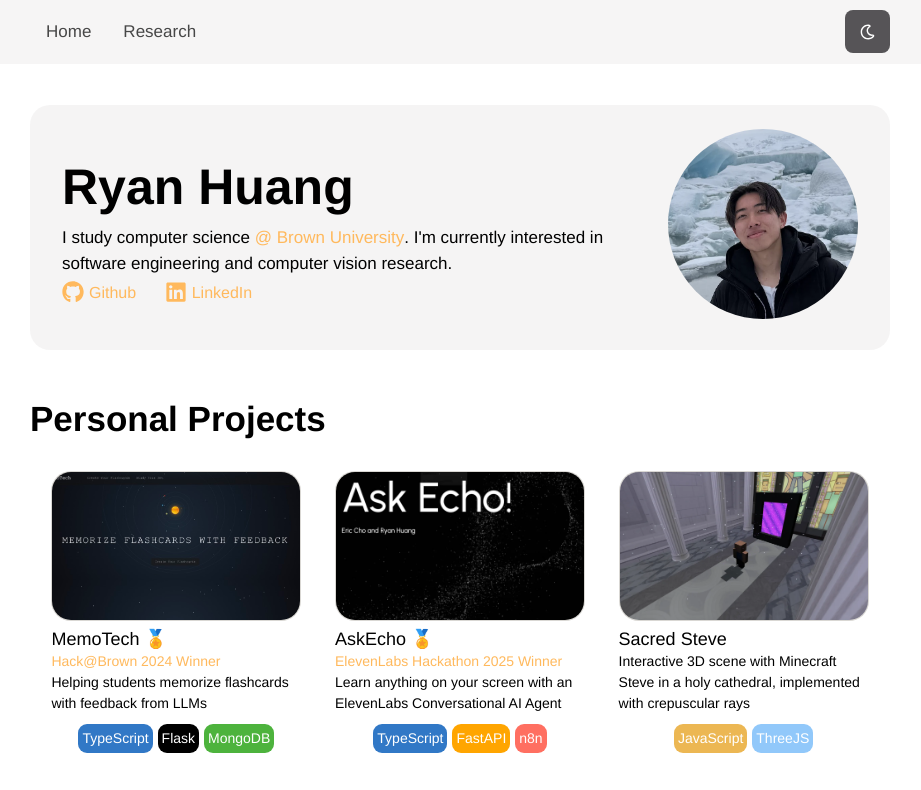
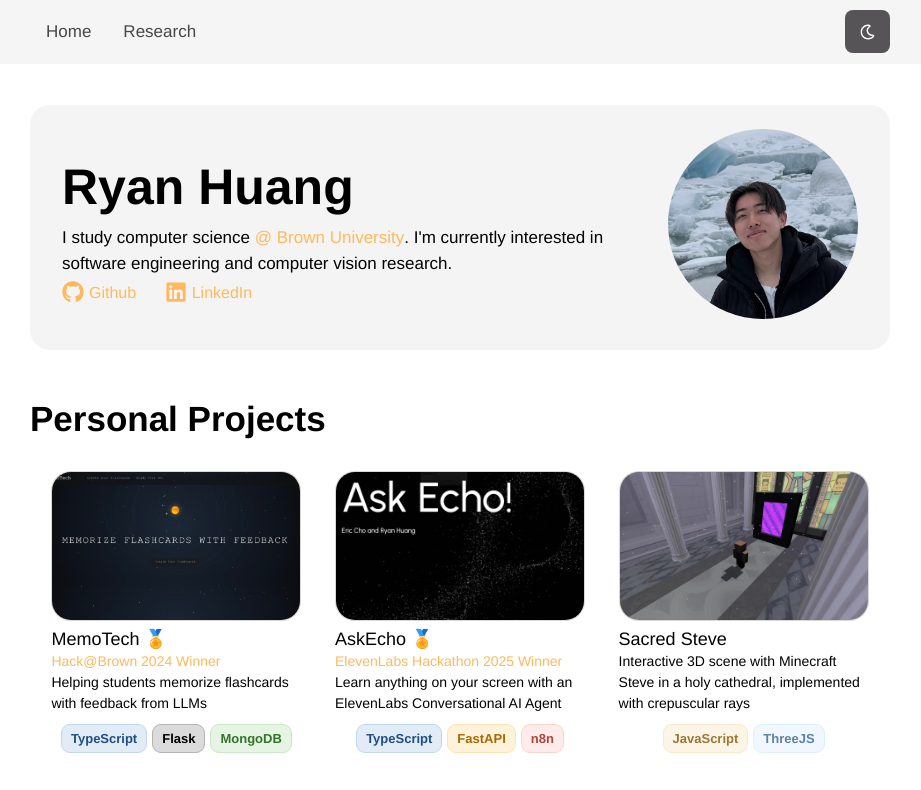
Before and after one commit to ryanhuang8/ryanhuang.dev, a React (Vite) app: page / in a window 1280 px wide. Shown: the top 790 px of the page, without its empty margins (180-1101 px from the left). Built offline with nearby package versions, Linux system fonts and the light colour scheme; a web font is replaced by a local one.

Commit message:
feat: tech boxes

```diff
--- a/src/components/startPage/TechBox.tsx
+++ b/src/components/startPage/TechBox.tsx
@@ -8,7 +8,7 @@
 
 const TechBox: React.FC<TechProps> = ({ technology }) => {
     return (
-        <div className="tech-box" style={{backgroundColor:TechColors[technology]}}>
+        <div className="tech-box" style={{ ["--tech-color" as string]: TechColors[technology] }}>
             {technology}
         </div>
     )
--- a/src/styles/start.css
+++ b/src/styles/start.css
@@ -244,11 +244,23 @@
 
 .tech-box {
   border-radius: 9px;
-  padding: 4px;
+  padding: 4px 9px;
   display: flex;
   justify-content: center;
-  font-size: 14px;
-  color: white;
+  font-size: 13px;
+  font-weight: 600;
+}
+
+.light .tech-box {
+  color: color-mix(in srgb, var(--tech-color) 65%, black);
+  background-color: color-mix(in srgb, var(--tech-color) 14%, white);
+  border: 1px solid color-mix(in srgb, var(--tech-color) 30%, white);
+}
+
+.dark .tech-box {
+  color: color-mix(in srgb, var(--tech-color) 55%, white);
+  background-color: color-mix(in srgb, var(--tech-color) 22%, #24272c);
+  border: 1px solid color-mix(in srgb, var(--tech-color) 38%, #24272c);
 }
 
 .project-links {
```
